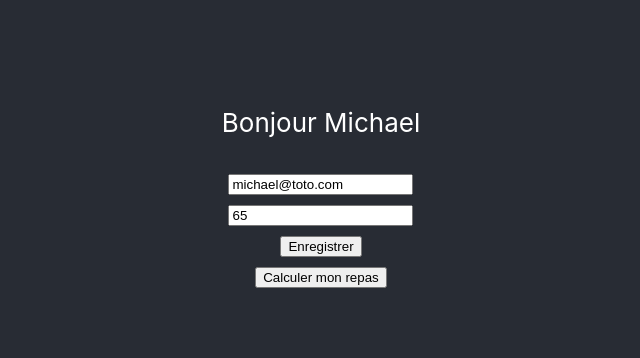
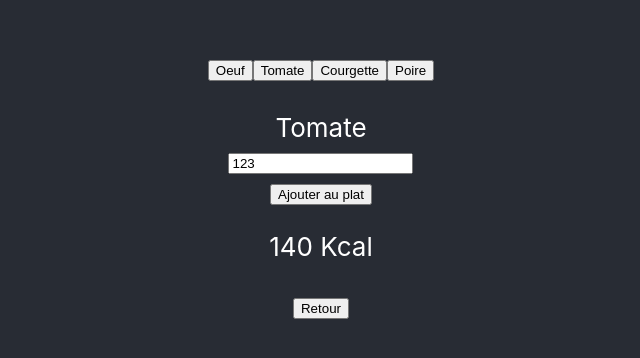
Before and after one commit to xonatis-academy/reactjs-calorie-counter, a React (Create React App) app: page / in a window 1280 px wide. Shown: the part 216-574 px from the top of the page, without its empty margins (319-959 px from the left). Built offline with nearby package versions, Linux system fonts and the light colour scheme.

Commit message:
Implementing screens

```diff
--- a/src/App.js
+++ b/src/App.js
@@ -1,6 +1,6 @@
 import React from 'react';
 import './App.css';
-import Profile from './screens/Profile';
+import Calculator from './screens/Calculator';
 
 class App extends React.Component {
 
@@ -9,7 +9,7 @@ class App extends React.Component {
         return (
             <div className="App">
                 <header className="App-header">
-                    <Profile />
+                    <Calculator />
                 </header>
             </div>
         );
--- a/src/screens/Calculator.js
+++ b/src/screens/Calculator.js
@@ -5,7 +5,17 @@ class Calculator extends React.Component {
     render() {
         return (
             <div>
-                Calculator
+                <button>Oeuf</button>
+                <button>Tomate</button>
+                <button>Courgette</button>
+                <button>Poire</button><br /><br />
+                Tomate<br />
+                <input type="text" value="123" placeholder="Quantité ..." /><br />
+                <button>Ajouter au plat</button><br />
+                <p>
+                    140 Kcal
+                </p>
+                <button>Retour</button>
             </div>
         );
     }
```
Also changed, not shown: src/screens/Register.js (+7 -1 lines).
